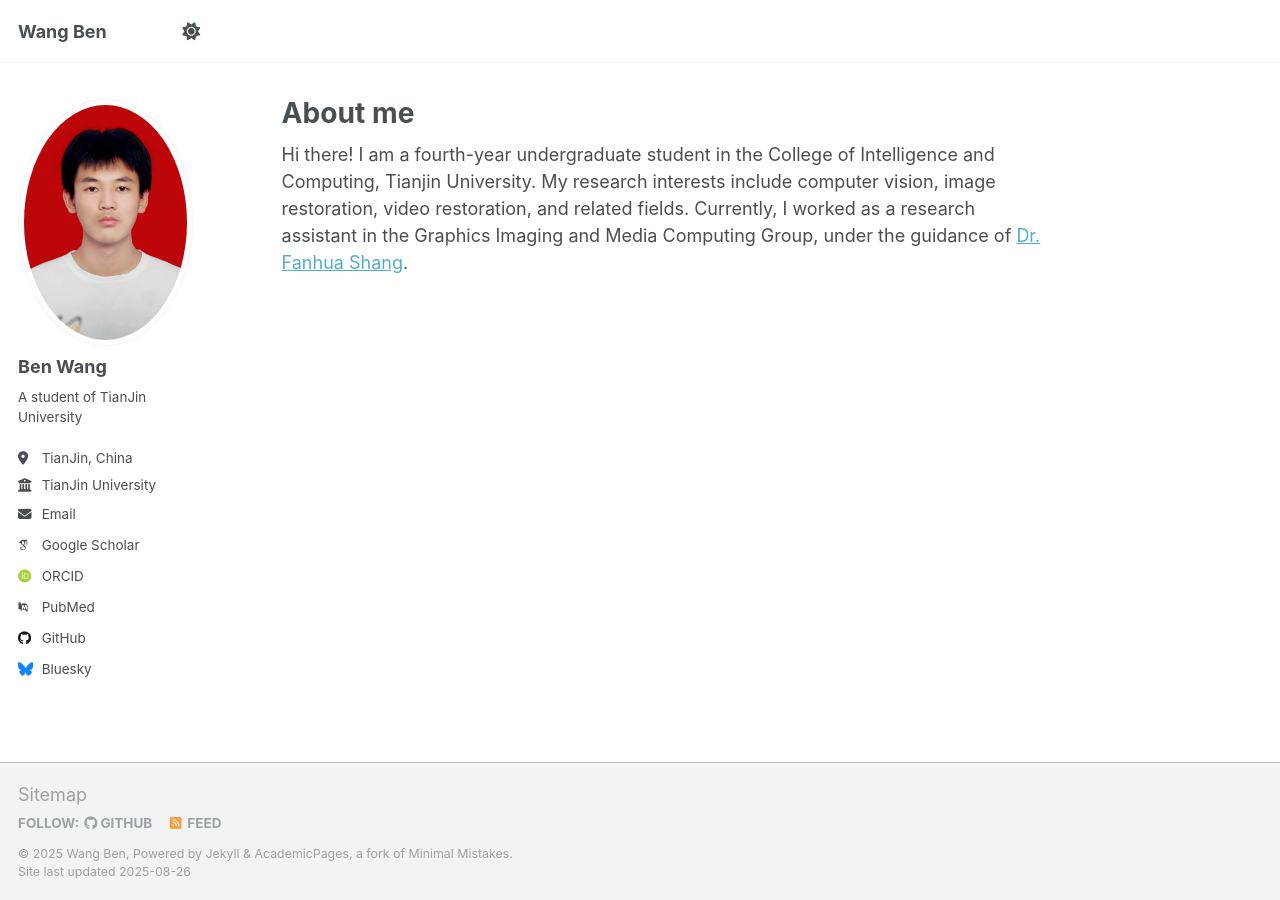
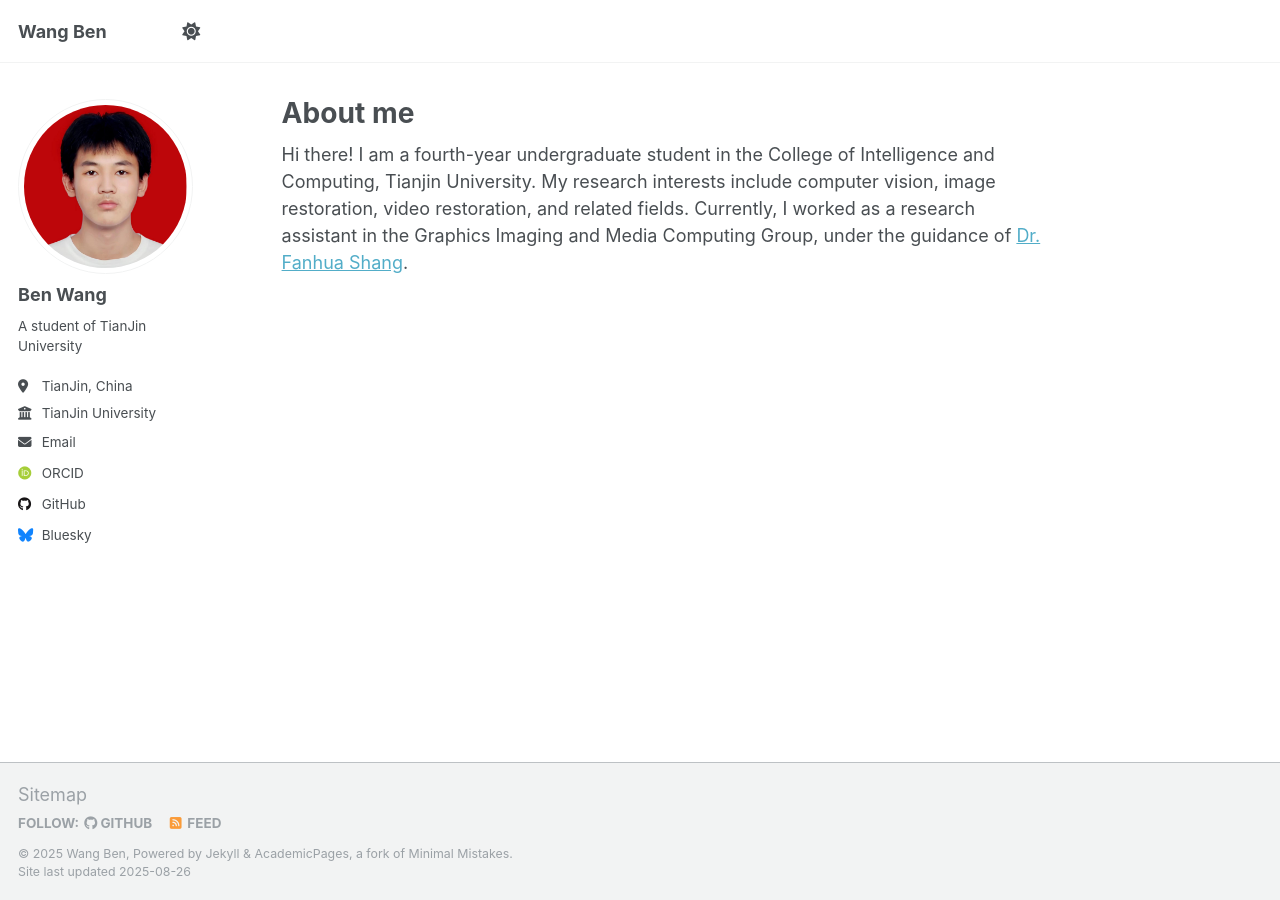
Before and after one commit to AnAppledog/AnAppledog.github.io, a Jekyll site: the page built from _pages/about.md, in a window 1280 px wide. Built offline with Jekyll 4.4.1, drawn with Linux system fonts in a browser that asks for light colours; some web fonts are replaced; a script that is not in the unit is left out; part of the change alters nothing that is shown.

Commit message:
Update _config.yml

```diff
--- a/_config.yml
+++ b/_config.yml
@@ -22,7 +22,7 @@ repository               : "AnAppledog/AnAppledog.github.io"
 #               Additional customization can be done by editing /_includes/author-profile.html
 author:
   # Biographic information
-  avatar           : "me.jpg"
+  avatar           : "me2.jpg"
   name             : "Ben Wang"
   pronouns         : # "he/his"
   bio              : "A student of TianJin University"
@@ -34,11 +34,11 @@ author:
   # Academic websites
   academia         : # URL
   arxiv            : # URL - Update with the correct link to your profile
-  googlescholar    : "https://scholar.google.com/this-is-a-test"
+  googlescholar    : # "https://scholar.google.com/this-is-a-test"
   impactstory      : # URL
-  orcid            : "http://orcid.org/testaccount"
+  orcid            : "https://orcid.org/0009-0009-4884-6965"
   semantic         : # URL
-  pubmed           : "https://www.ncbi.nlm.nih.gov/pubmed/?term=john+snow"
+  pubmed           : # "https://www.ncbi.nlm.nih.gov/pubmed/?term=john+snow"
   researchgate     : # URL
   scopus           : # URL
 
```
